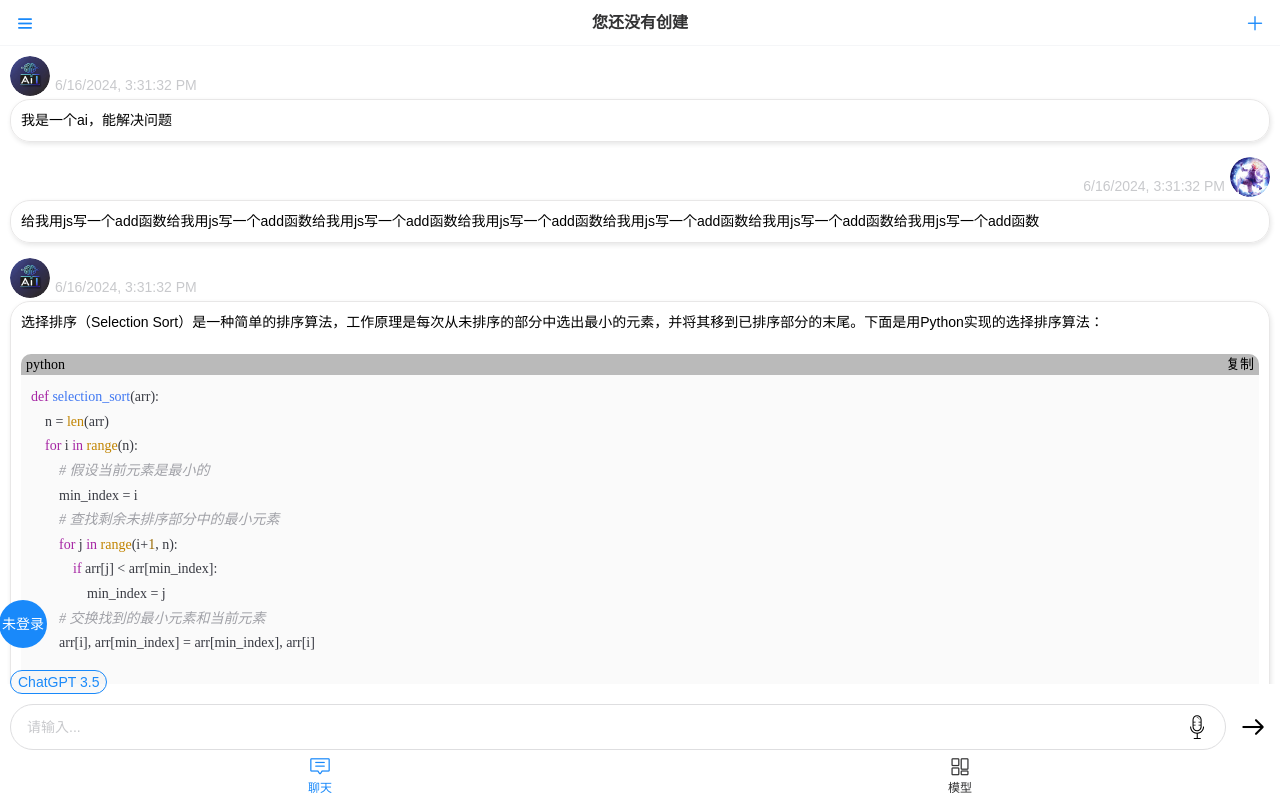
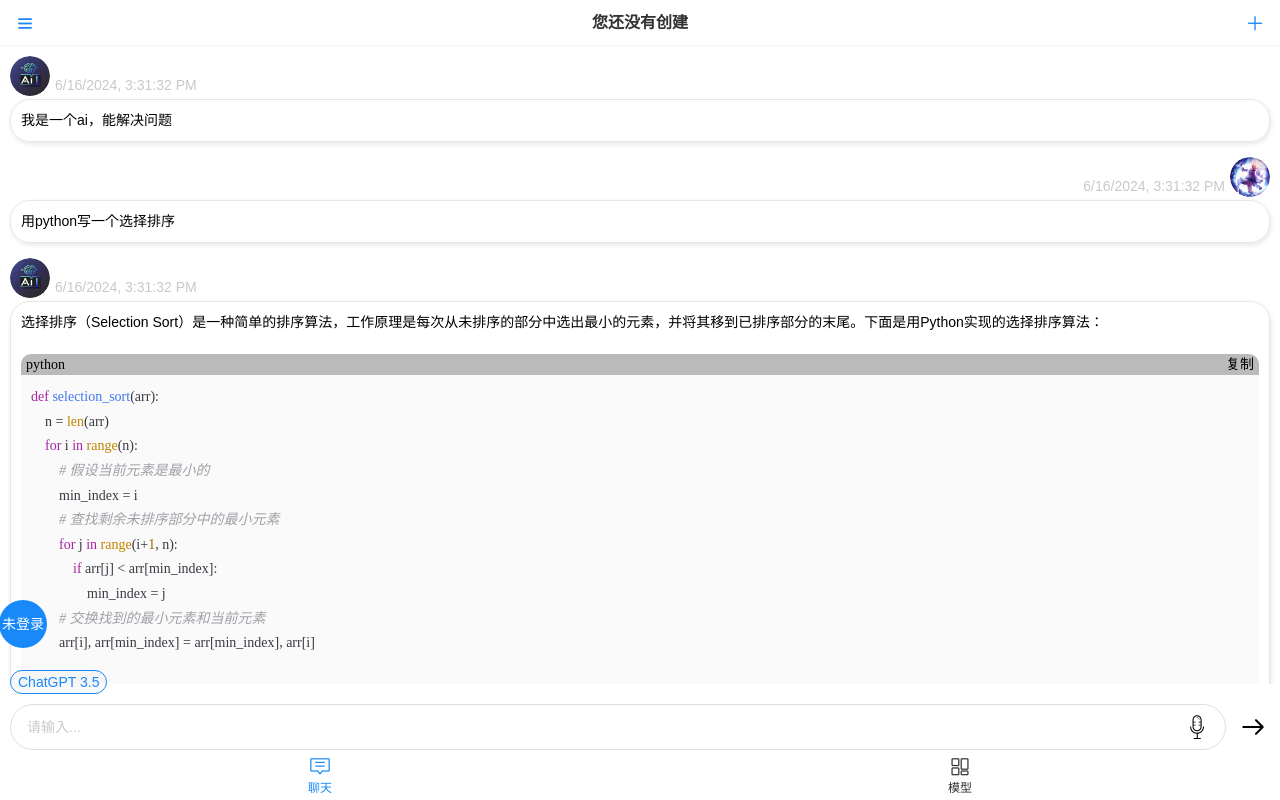
Before and after one commit to zhbgaoshou/chat-ai, a Vue app: page /chat in a window 1280 px wide. Built offline with nearby package versions, Linux system fonts and the light colour scheme.

Commit message:
修改chat-content

```diff
--- a/src/views/ChatContent.vue
+++ b/src/views/ChatContent.vue
@@ -41,8 +41,9 @@ print("已排序数组:", arr)
     <ChatFrame
       role="user"
       :time="new Date().toLocaleString()"
-      source="给我用js写一个add函数给我用js写一个add函数给我用js写一个add函数给我用js写一个add函数给我用js写一个add函数给我用js写一个add函数给我用js写一个add函数"
+      source="用python写一个选择排序"
     ></ChatFrame>
+
     <ChatFrame
       role="assistant"
       :time="new Date().toLocaleString()"
```
